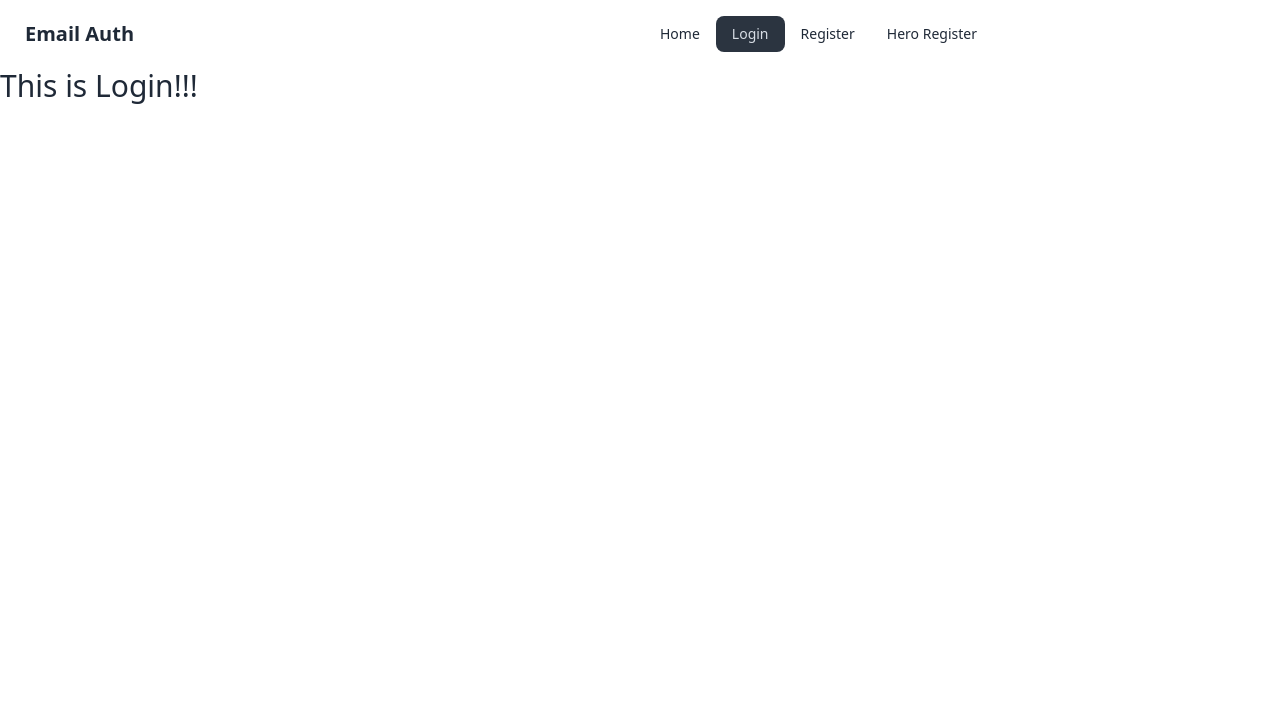
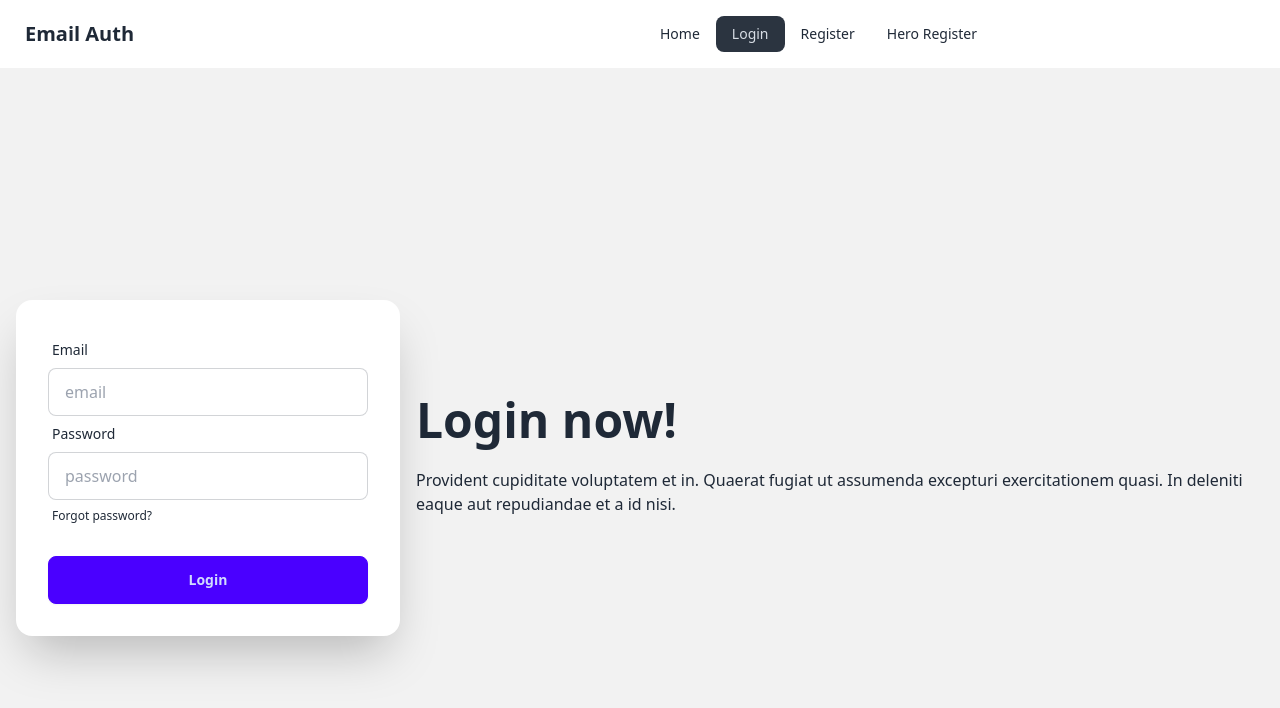
Before and after one commit to mustafizthecutter/user-email-password-authentication, a React (Vite) app: page /login in a window 1280 px wide. Shown: the top 708 px of the page. Built offline with nearby package versions, Linux system fonts and the light colour scheme.

Commit message:
signinwithemailandpassword aunthenticied successfully

```diff
--- a/src/Components/Login/Login.jsx
+++ b/src/Components/Login/Login.jsx
@@ -1,10 +1,82 @@
+import { signInWithEmailAndPassword } from "firebase/auth";
+import auth from "../../firebase.config";
+import { useState } from "react";
 
 
 const Login = () => {
+    const [registerError, setRegisterError] = useState('');
+    const [success, setSuccess] = useState('')
+    const handleLogin = (e) => {
+        e.preventDefault();
+        const email = e.target.email.value
+        const password = e.target.password.value
+        console.log(email, password);
+        setRegisterError('')
+        setSuccess('')
+        if (password.length < 6) {
+            setRegisterError('Password should be 6 character or long');
+            return;
+        }
+        else if (!/[A-Z]/.test(password)) {
+            setRegisterError('You Password should have at least one Uppercase letters!!!!!!');
+            return;
+        }
+
+        signInWithEmailAndPassword(auth, email, password)
+            .then(result => {
+                const user = result.user
+                setSuccess('SuccessFully Updated')
+            })
+            .catch(error => {
+                setRegisterError(error.message)
+            })
+
+    }
     return (
-        <div>
-            <h2 className="text-3xl">This is Login!!!</h2>
+
+        <div className="hero min-h-screen bg-base-200">
+            <div className="hero-content flex-col lg:flex-row-reverse">
+                <div className="text-center lg:text-left">
+                    <h1 className="text-5xl font-bold">Login now!</h1>
+                    <p className="py-6">Provident cupiditate voluptatem et in. Quaerat fugiat ut assumenda excepturi exercitationem quasi. In deleniti eaque aut repudiandae et a id nisi.</p>
+                </div>
+                <div className="card shrink-0 w-full max-w-sm shadow-2xl bg-base-100">
+                    <div className="card-body">
+                        <form onSubmit={handleLogin}>
+                            <div className="form-control">
+                                <label className="label">
+                                    <span className="label-text">Email</span>
+                                </label>
+                                <input type="email" name="email" placeholder="email" className="input input-bordered" required />
+                            </div>
+                            <div className="form-control">
+                                <label className="label">
+                                    <span className="label-text">Password</span>
+                                </label>
+                                <input type="password" name="password" placeholder="password" className="input input-bordered" required />
+                                <label className="label">
+                                    <a href="#" className="label-text-alt link link-hover">Forgot password?</a>
+                                </label>
+                            </div>
+                            <div className="form-control mt-6">
+                                <button className="btn btn-primary">Login</button>
+                            </div>
+                            {
+                                registerError && <p className="text-3xl text-red-600">{registerError}</p>
+                            }
+                            {
+                                success && <p className="text-3xl text-green-600">{success}</p>
+                            }
+                        </form>
+                    </div>
+
+
+                </div>
+            </div>
+
         </div>
+
+
     );
 };
 
--- a/src/Components/Register/Register.jsx
+++ b/src/Components/Register/Register.jsx
@@ -11,6 +11,7 @@ const Register = () => {
         e.preventDefault();
         const email = e.target.email.value
         const password = e.target.password.value
+        const checked = e.target.terms.checked
         console.log(email, password);
         setRegisterError('');
         setSuccess('');
@@ -20,6 +21,10 @@ const Register = () => {
         }
         else if (!/[A-Z]/.test(password)) {
             setRegisterError('You Password should have at least one Uppercase letters!!!!!!');
+            return;
+        }
+        else if (!checked) {
+            setRegisterError('Please Check Our terms & conditions');
             return;
         }
 
@@ -37,15 +42,21 @@ const Register = () => {
         <div className="">
             <div className="mx-auto md:w-1/2">
                 <h2 className="text-3xl mb-8">This is Register!!</h2>
-                <form className="relative" onSubmit={handleRegister}>
+                <form className="" onSubmit={handleRegister}>
                     <input className="px-4 py-2 mb-4 w-full" type="email" name="email" id="" placeholder="Your Email Address Here" required />
                     <br />
 
 
-                    <input className=" px-4 py-2 mb-4 w-full" type={showPassword ? 'text' : 'password'} name="password" id="" placeholder="Password Here" required />
+                    <div className="relative">
+                        <input className=" px-4 py-2 mb-4 w-full" type={showPassword ? 'text' : 'password'} name="password" id="" placeholder="Password Here" required />
 
-                    <span className="absolute right-4 " onClick={() => setShowPassword(!showPassword)}>{showPassword ? <IoEyeOff className="text-3xl" /> : <IoEye className="text-3xl" />}</span>
+                        <span className="absolute right-2 top-2 " onClick={() => setShowPassword(!showPassword)}>{showPassword ? <IoEyeOff className="text-3xl" /> : <IoEye className="text-3xl" />}</span>
+                    </div>
                     <br />
+                    <div className="mb-4">
+                        <input type="checkbox" name="terms" id="" />
+                        <label className="ml-2" htmlFor="terms">Apply our <a href="">terms & conditions</a></label>
+                    </div>
                     <input className="btn btn-secondary px-4 py-2 mb-4 w-full" type="submit" value="Register" />
                 </form>
                 {
```
